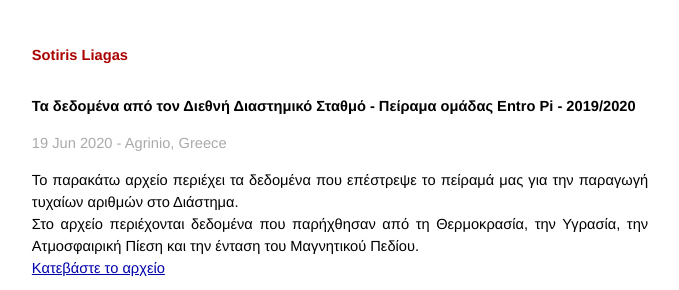
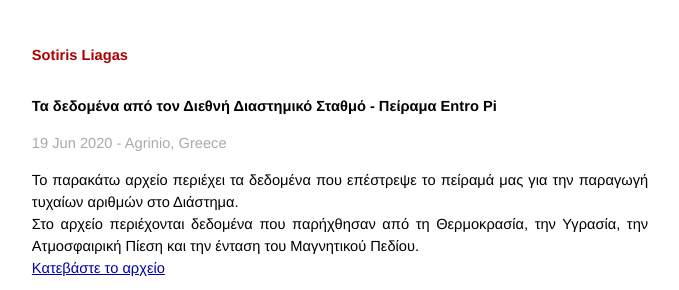
Before and after one commit to liagason/A-Jekyll-Blog, a Jekyll site: the page built from _posts/2020-06-19-astropi-data-files.md, in a window 1280 px wide. Shown: the top 290 px of the page, without its empty margins (300-979 px from the left). Built offline with Jekyll 4.4.1, drawn with Linux system fonts in a browser that asks for light colours.

Commit message:
Update 2020-06-19-astropi-data-files.md

```diff
--- a/_posts/2020-06-19-astropi-data-files.md
+++ b/_posts/2020-06-19-astropi-data-files.md
@@ -1,6 +1,6 @@
 ---
 layout: post
-title: Τα δεδομένα από τον Διεθνή Διαστημικό Σταθμό - Πείραμα ομάδας Entro Pi - 2019/2020
+title: Τα δεδομένα από τον Διεθνή Διαστημικό Σταθμό - Πείραμα Entro Pi
 ---
 
 {{ page.title }}
```
